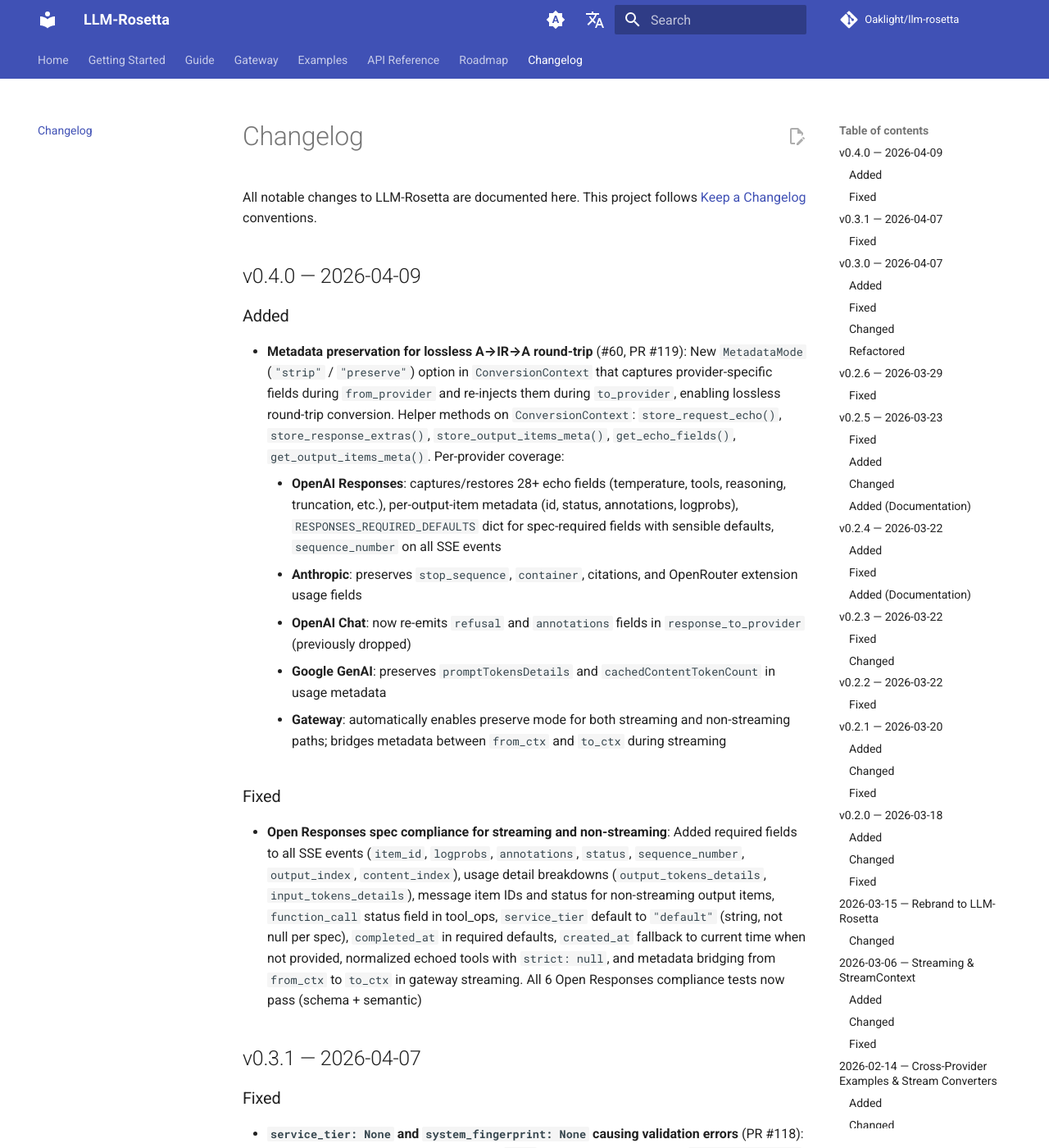
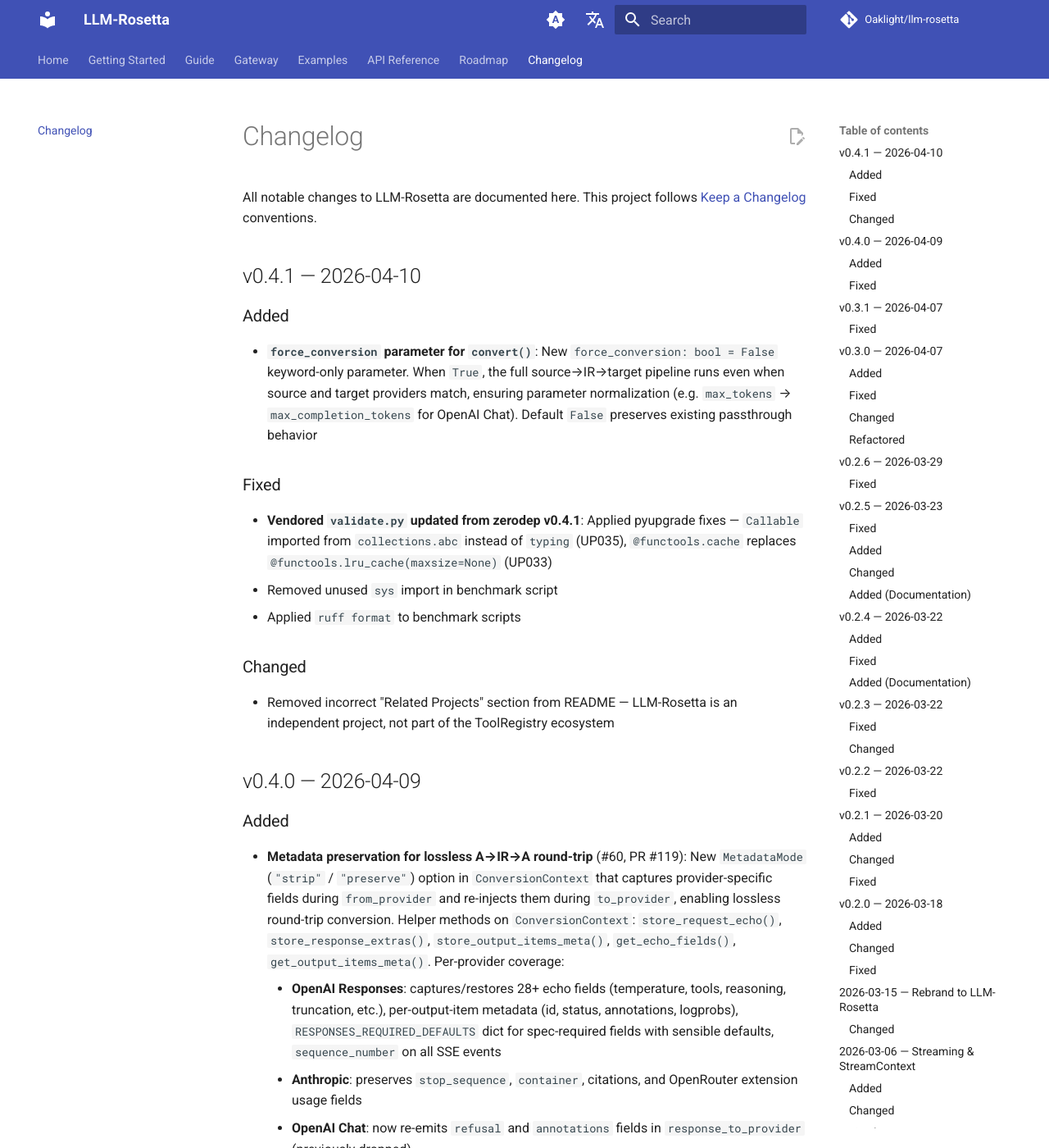
Before and after one commit to Oaklight/llm-rosetta, an MkDocs documentation site: the page built from docs/changelog.md, in a window 1280 px wide and 1400 px high. Shown: the whole window at 82% size. Built offline with MkDocs 1.6.1 and Material for MkDocs 9.7.7, drawn with Linux system fonts in a browser that asks for light colours; comment, search, counter and statistics services are not loaded.

Commit message:
docs: add v0.4.1 changelog and force_conversion parameter

```diff
--- a/docs/changelog.md
+++ b/docs/changelog.md
@@ -5,6 +5,22 @@
 # Changelog
 
 All notable changes to LLM-Rosetta are documented here. This project follows [Keep a Changelog](https://keepachangelog.com/) conventions.
+
+## v0.4.1 — 2026-04-10
+
+### Added
+
+- **`force_conversion` parameter for `convert()`**: New `force_conversion: bool = False` keyword-only parameter. When `True`, the full source→IR→target pipeline runs even when source and target providers match, ensuring parameter normalization (e.g. `max_tokens` → `max_completion_tokens` for OpenAI Chat). Default `False` preserves existing passthrough behavior
+
+### Fixed
+
+- **Vendored `validate.py` updated from zerodep v0.4.1**: Applied pyupgrade fixes — `Callable` imported from `collections.abc` instead of `typing` (UP035), `@functools.cache` replaces `@functools.lru_cache(maxsize=None)` (UP033)
+- Removed unused `sys` import in benchmark script
+- Applied `ruff format` to benchmark scripts
+
+### Changed
+
+- Removed incorrect "Related Projects" section from README — LLM-Rosetta is an independent project, not part of the ToolRegistry ecosystem
 
 ## v0.4.0 — 2026-04-09
 
```
Also changed, not shown: docs/guide/auto-detection.md (+13 -0 lines).
